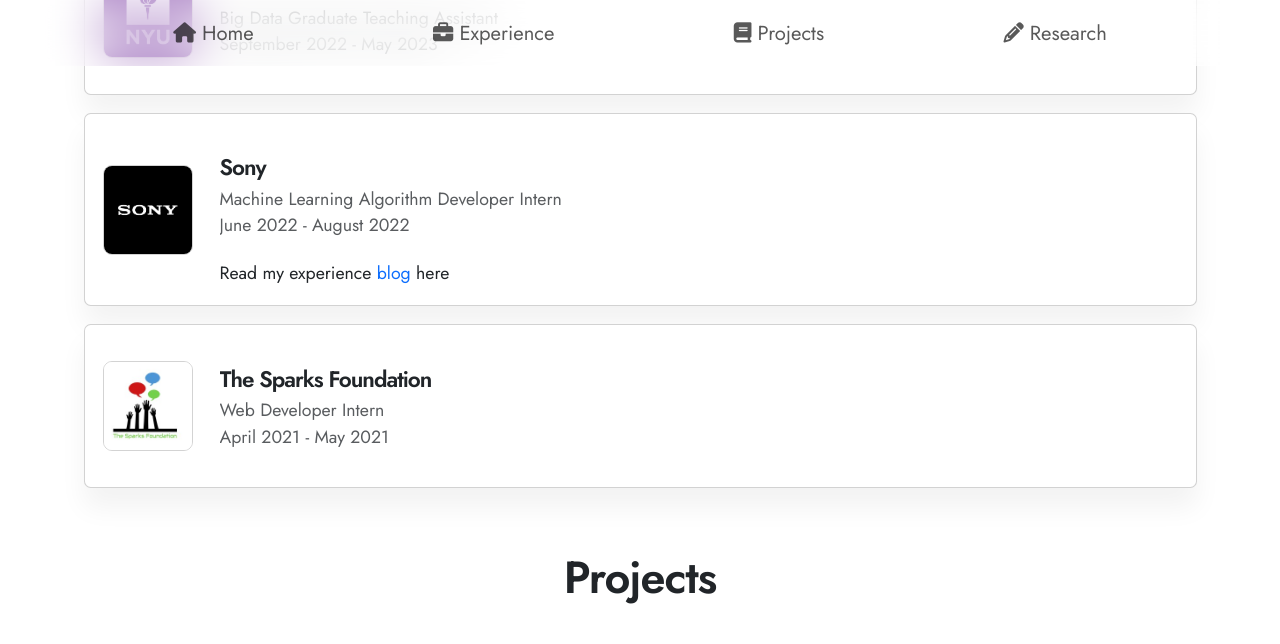
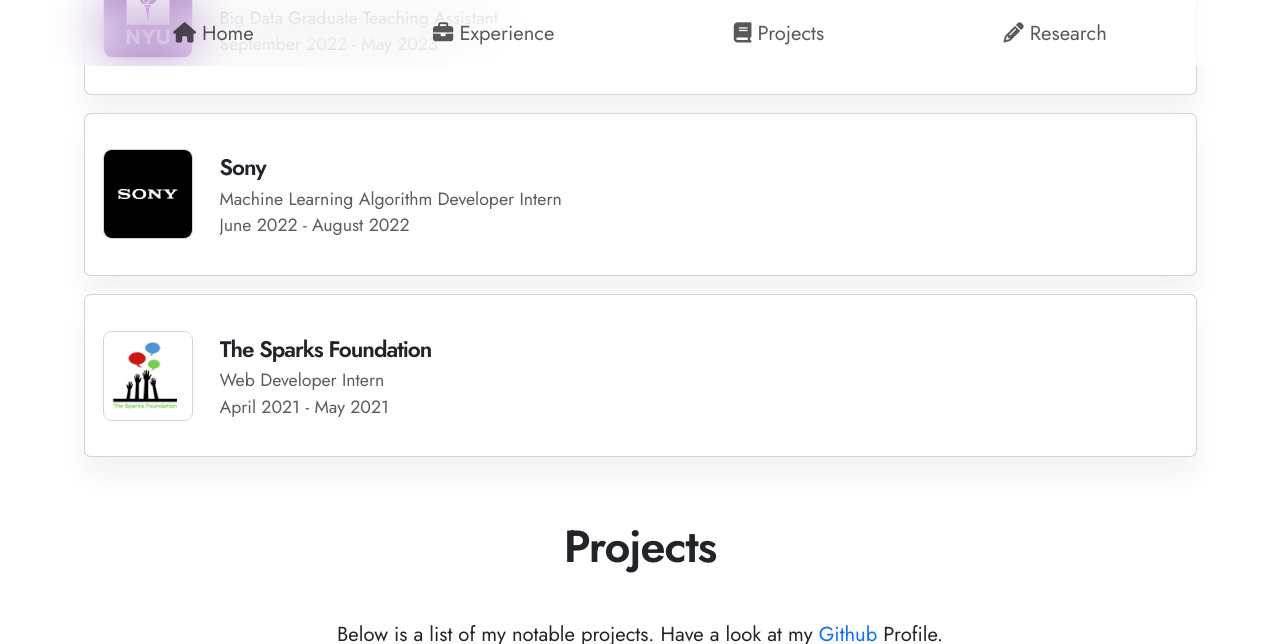
Before and after one commit to AAKASHKSHETTY/AAKASHKSHETTY.github.io, a Jekyll site: the page built from index.md, in a window 1280 px wide and 900 px high, scrolled down 1260 px, cut to the strip 0-644 px from the top of the window. Built offline with Jekyll 4.4.1, drawn with Linux system fonts in a browser that asks for light colours; nearby versions of some CDN libraries.

Commit message:
New Commit

```diff
--- a/_data/experience.yml
+++ b/_data/experience.yml
@@ -21,7 +21,7 @@
 - company: Sony
   role: Machine Learning Algorithm Developer Intern
   time: June 2022 - August 2022
-  description: https://aakashkshetty.github.io/SonyExperience/Article.pdf
+  # description: https://aakashkshetty.github.io/SonyExperience/Article.pdf
   image: /assets/images/sony.jpeg
 
 - company: The Sparks Foundation
--- a/_includes/experience.html
+++ b/_includes/experience.html
@@ -37,9 +37,9 @@
                                 <p>{{experience.time}}</p>
                           </span>
                         </div>
-                        {% if experience.description %}
+                        <!-- {% if experience.description %}
                         <small>Read my experience <a href="{{experience.description}}" target="_blank">blog</a> here</small>
-                        {% endif %}
+                        {% endif %} -->
                     </div>
                 </div>
             </div>
```
